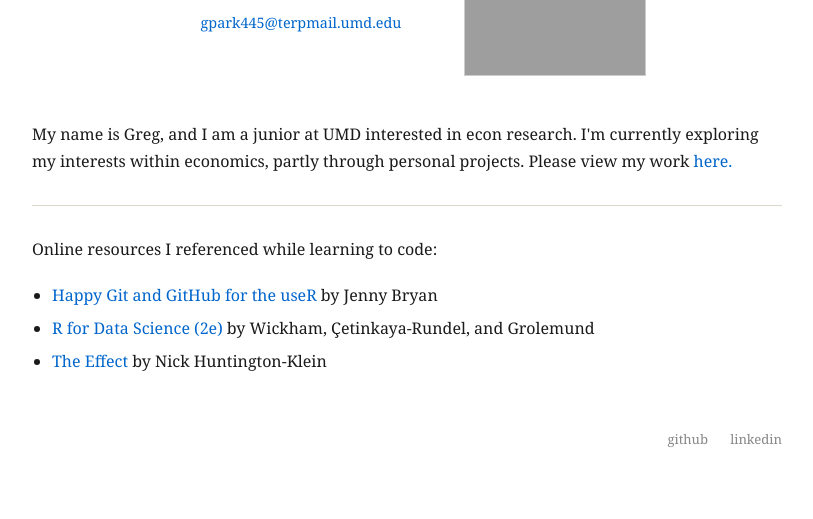
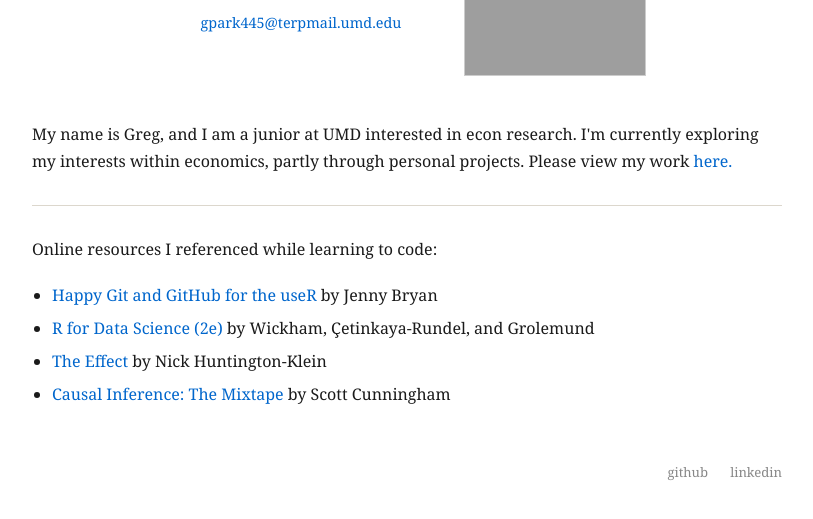
Before and after one commit to gregorypark/gregorypark.github.io, a plain HTML site: page index.html in a window 1280 px wide. Shown: the part 221-740 px from the top of the page, without its empty margins (233-1046 px from the left). Drawn offline with Linux system fonts and the light colour scheme; grey boxes are pictures that could not be loaded.

Commit message:
Update index.html

```diff
--- a/index.html
+++ b/index.html
@@ -138,6 +138,7 @@
             <li><a href="https://happygitwithr.com/" target="_blank">Happy Git and GitHub for the useR</a> by Jenny Bryan</li>
             <li><a href="https://r4ds.hadley.nz/" target="_blank">R for Data Science (2e)</a> by Wickham, Çetinkaya-Rundel, and Grolemund</li>
             <li><a href="https://theeffectbook.net/" target="_blank">The Effect</a> by Nick Huntington-Klein</li>
+            <li><a href="https://mixtape.scunning.com/" target="_blank">Causal Inference: The Mixtape</a> by Scott Cunningham</li>
         </ul>
     </main>
 
```
